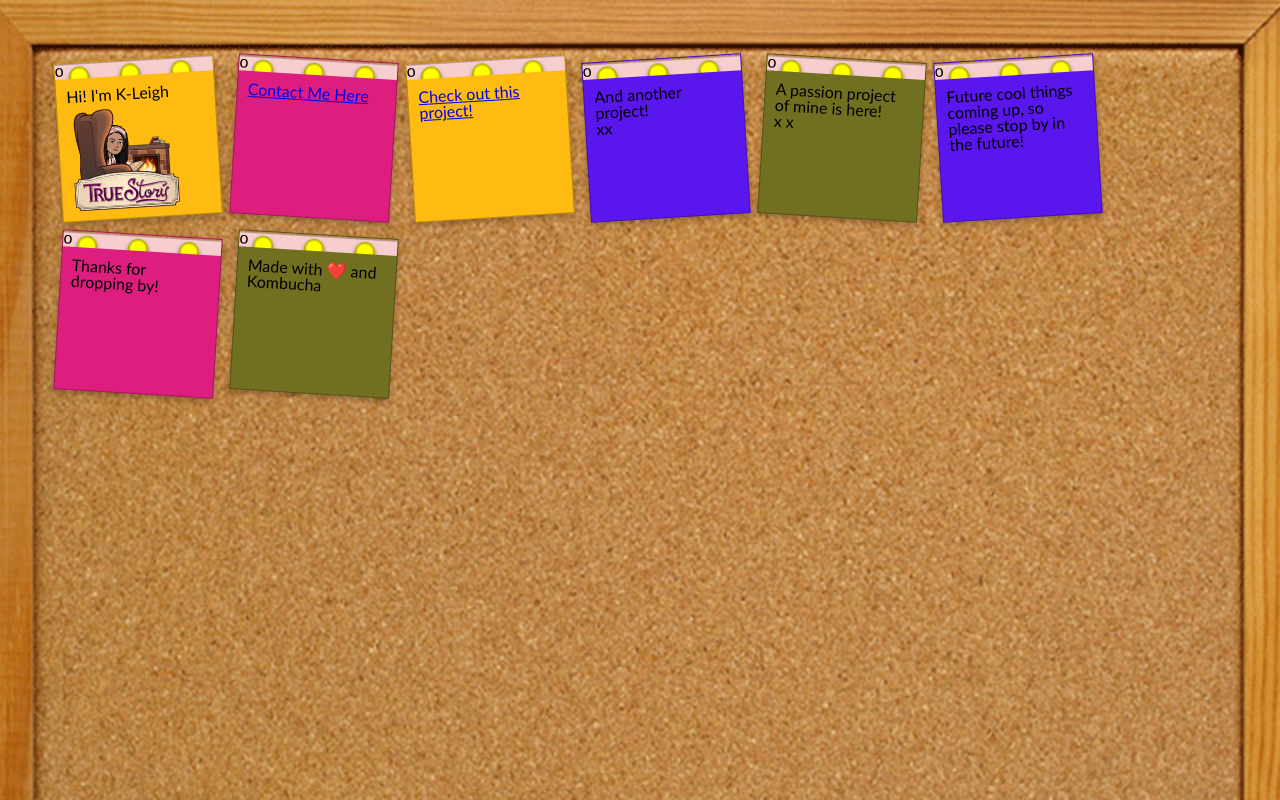
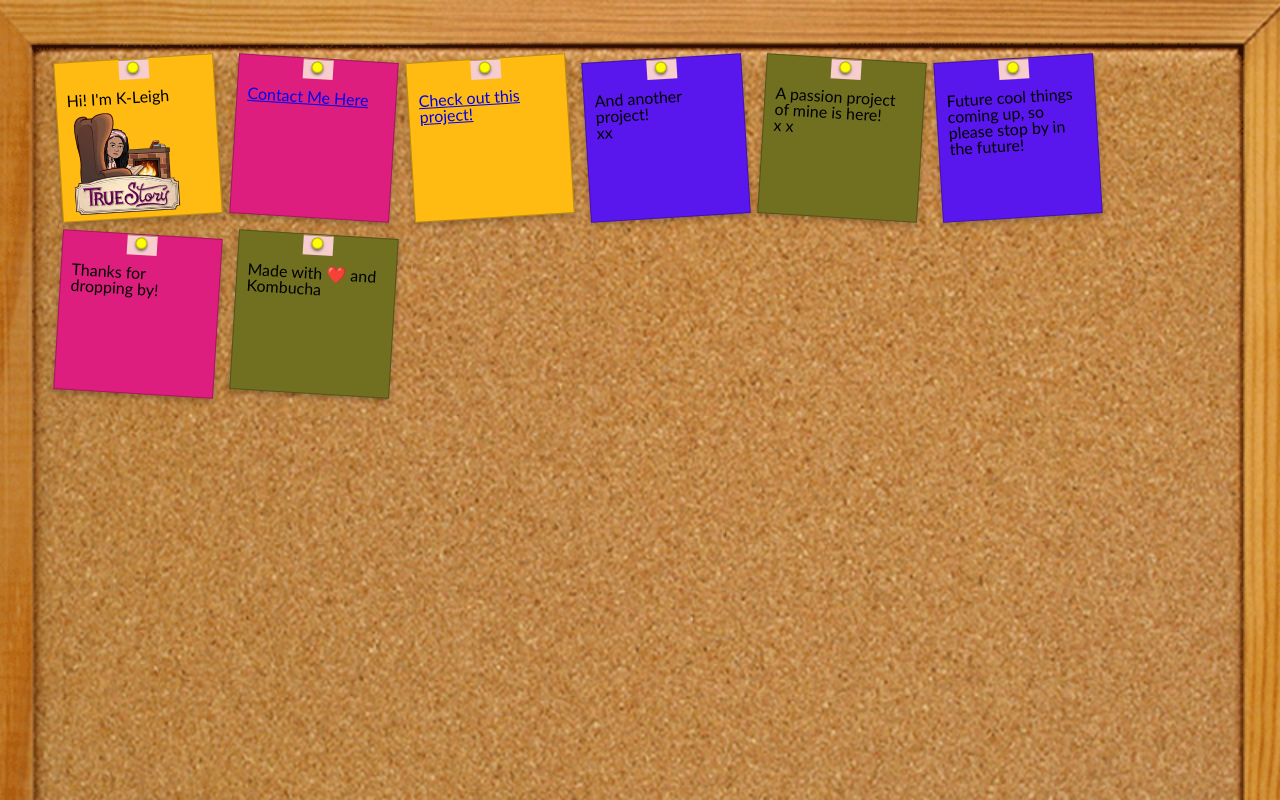
Before and after one commit to KristaMarbury/My-Calling-Card, a plain HTML site: page index.html in a window 1280 px wide. Drawn offline with Linux system fonts and the light colour scheme.

Commit message:
worked on the divs for the pins and adjusted the height

```diff
--- a/assets/style.css
+++ b/assets/style.css
@@ -58,7 +58,10 @@ div img {
 }
 
 .note .pin {
-  background: url(./images/pinforcorkboard.png);
+  background: url(./images/pinforcorkboard.png) no-repeat;
+  background-size: contain;
+  background-position: center;
+  height: 20px;
 }
 
 section.frame article:hover.note {
--- a/index.html
+++ b/index.html
@@ -13,40 +13,40 @@
 
 <body>
     <section class="frame">
-        <!--The goal is to get a little picture on each sticky note!-->
+        <!--The goal is to get a little picture on each sticky.-->
         <article class="note sticky1">
-            <div class="pin">o</div>
+            <div class="pin"></div>
             <div class="text">Hi! I'm K-Leigh
                 <img src="./assets/images/IMG_1119.PNG">
             </div>
         </article>
         <article class="note sticky2">
-            <div class="pin">o</div>
+            <div class="pin"></div>
             <div class="text"><a href="mailto:kristamarbury2021@u.northwestern.edu"> Contact Me Here </a> </div>
         </article>
         <article class=" note sticky1">
-            <div class="pin">o</div>
+            <div class="pin"></div>
             <div class="text"><a href="https://kristamarbury.github.io/Code-Refactor-Horiseon/">Check out this
                     project!</a></div>
         </article>
         <article class="note sticky3">
-            <div class="pin">o</div>
+            <div class="pin"></div>
             <div class="text">And another project!<br> xx </div>
         </article>
         <article class="note sticky0">
-            <div class="pin">o</div>
+            <div class="pin"></div>
             <div class="text">A passion project of mine is here!<br> x x</div>
         </article>
         <article class="note sticky3">
-            <div class="pin">o</div>
+            <div class="pin"></div>
             <div class="text">Future cool things coming up, so please stop by in the future!</div>
         </article>
         <article class="note sticky2">
-            <div class="pin">o</div>
+            <div class="pin"></div>
             <div class="text">Thanks for dropping by!</div>
         </article>
         <article class="note sticky0">
-            <div class="pin">o</div>
+            <div class="pin"></div>
             <div class="text">Made with <span role="img" aria-label="heart">❤️</span> and Kombucha</div>
         </article>
     </section>
```
